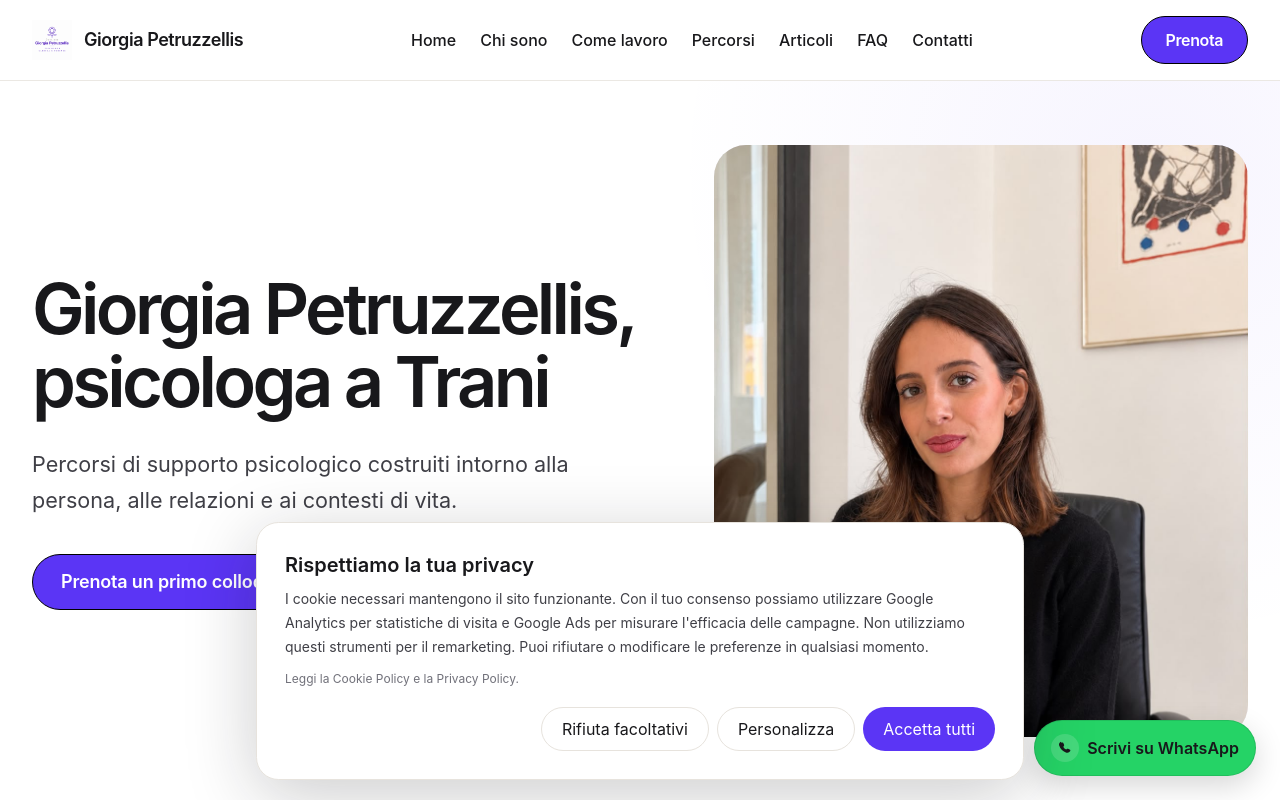
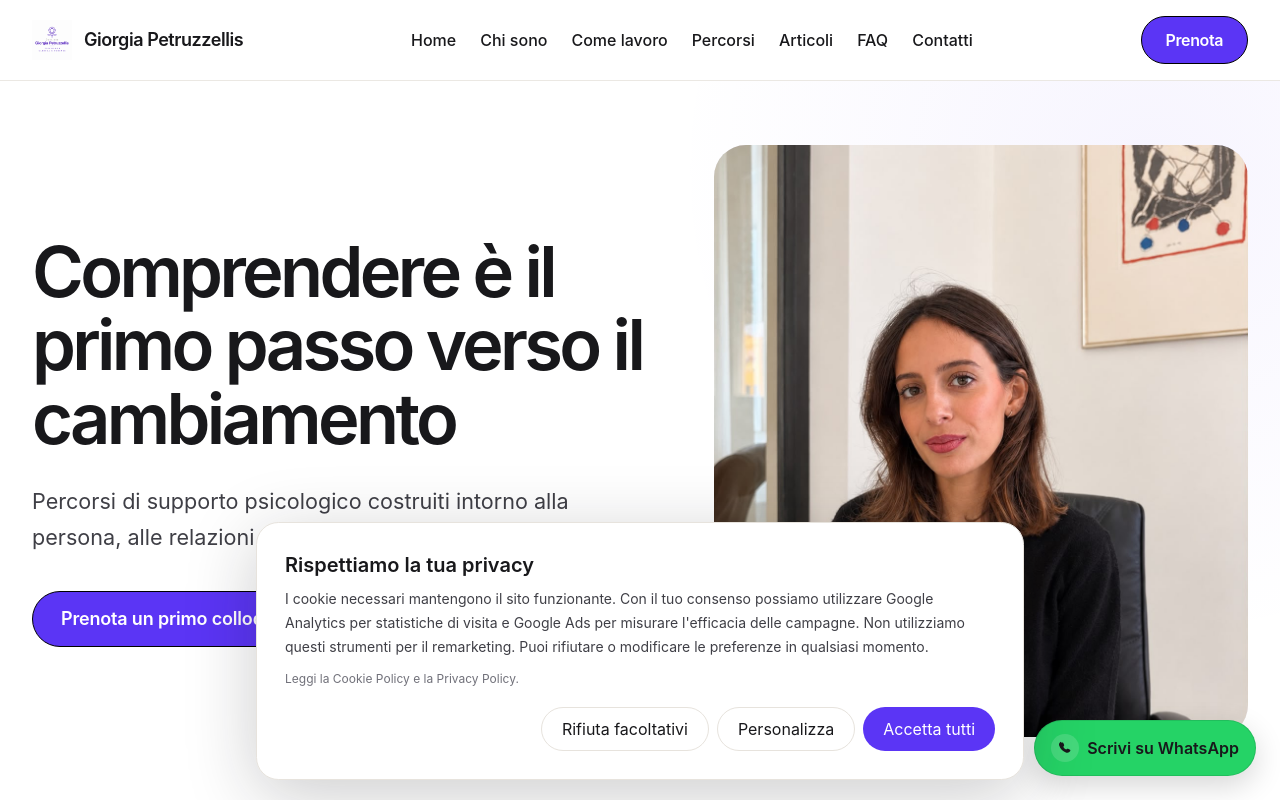
Before and after one commit to Yvanesse/giorgia-psychologist, a Next.js app: page / in a window 1280 px wide. Shown: the top 800 px of the page. Built offline with nearby package versions, Linux system fonts and the light colour scheme.

Commit message:
fix: restore original homepage hero text and highlighted styling

```diff
--- a/src/data/hero.ts
+++ b/src/data/hero.ts
@@ -2,7 +2,7 @@ import type { HeroContent } from "@/types/content";
 
 export const heroContent: HeroContent = {
   eyebrow: null,
-  title: "Giorgia Petruzzellis, psicologa a Trani",
+  title: "Comprendere è il primo passo verso il cambiamento",
   highlight: null,
   subtitle:
     "Percorsi di supporto psicologico costruiti intorno alla persona, alle relazioni e ai contesti di vita.",
```
